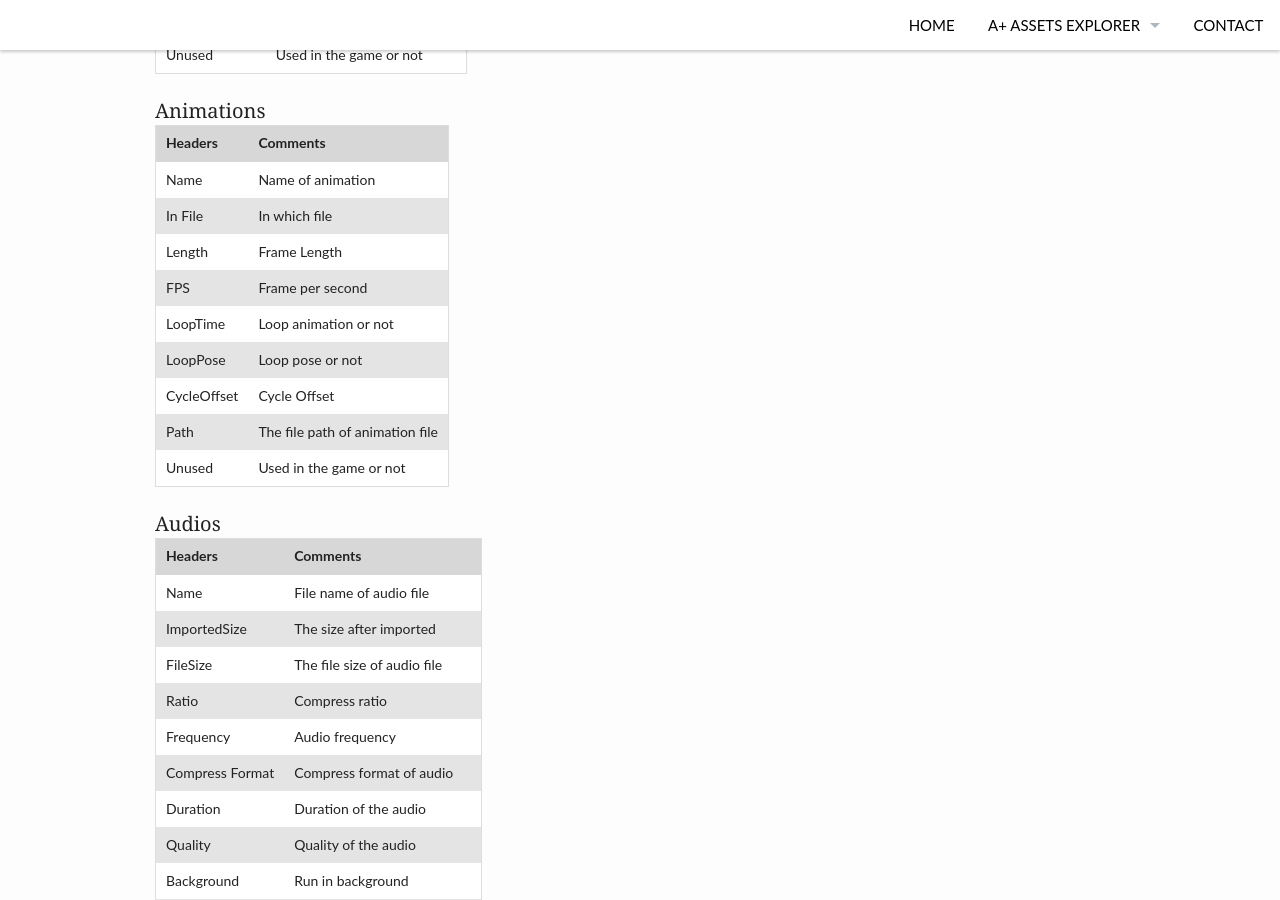
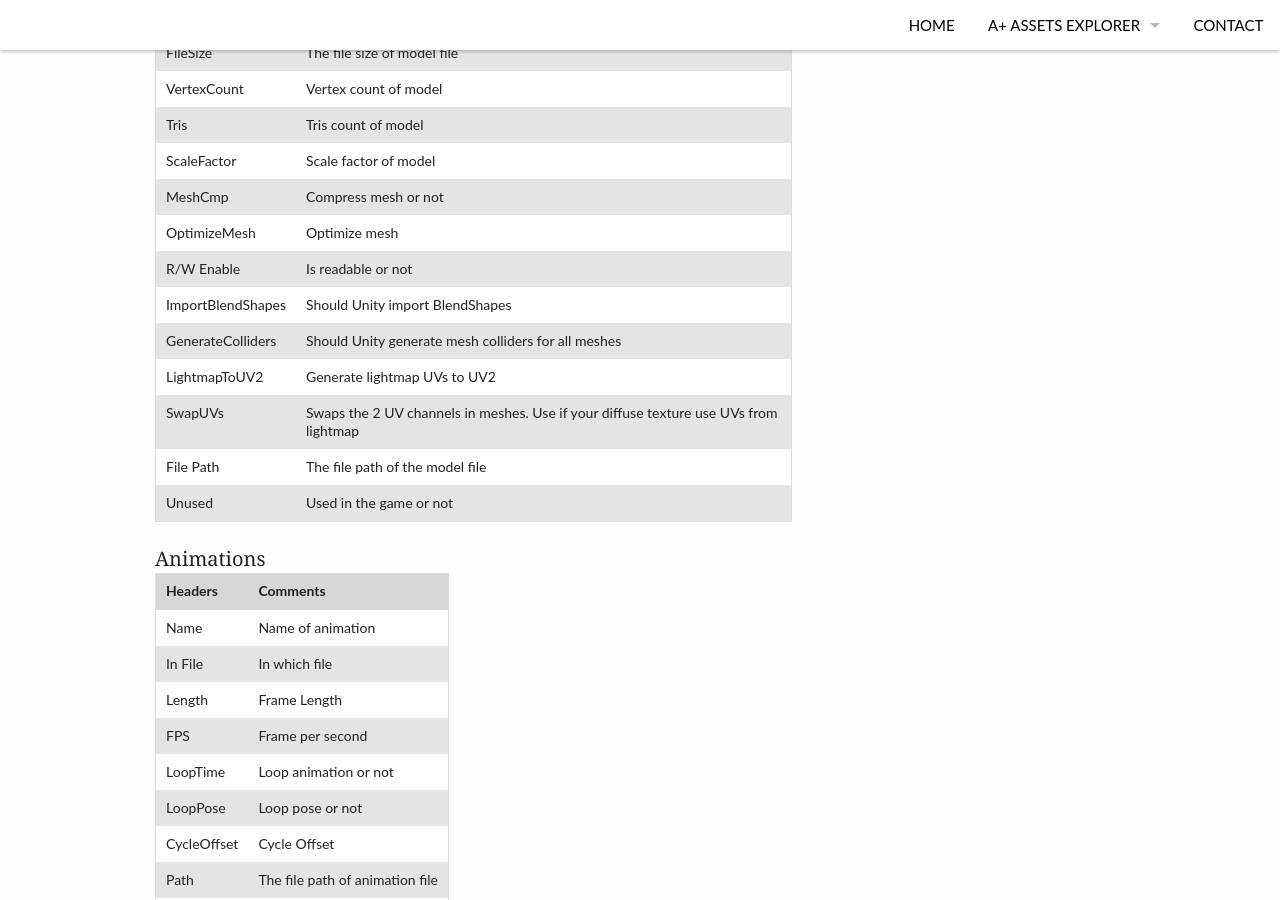
Before and after one commit to amloveyweb/amloveyweb.github.io, a Jekyll site: the page built from pages/AssetsExplorer/assetexplorer_manual.md, in a window 1280 px wide and 900 px high, scrolled down 3736 px. Built offline with Jekyll 4.4.1, drawn with Linux system fonts in a browser that asks for light colours; comment, search, counter and statistics services are not loaded; some of the changed text lies outside the part shown.

Commit message:
update manual

```diff
--- a/pages/AssetsExplorer/assetexplorer_manual.md
+++ b/pages/AssetsExplorer/assetexplorer_manual.md
@@ -133,6 +145,11 @@ Tris | Tris count of model
 ScaleFactor | Scale factor of model
 MeshCmp | Compress mesh or not
 OptimizeMesh | Optimize mesh
+R/W Enable | Is readable or not
+ImportBlendShapes | Should Unity import BlendShapes
+GenerateColliders | Should Unity generate mesh colliders for all meshes
+LightmapToUV2 | Generate lightmap UVs to UV2
+SwapUVs | Swaps the 2 UV channels in meshes. Use if your diffuse texture use UVs from lightmap
 File Path | The file path of the model file
 Unused | Used in the game or not
 
@@ -222,6 +239,7 @@ Unused | Used in the game or not
 ### Known Issues
 
 * Assets Explorer will not refresh data automatically sometimes after click `play` button or you change your scripts. Re-open the Assets Explor is a workaround for this issue for now.
+* Sometime, cache will broken by unexcepted operation and Assets Explorer will not display data. `Refresh cache data` will slove the issue.
 
 </div><!-- /.medium-8.columns -->
 </div><!-- /.row -->
```
Also changed, not shown: other parts of pages/AssetsExplorer/assetexplorer_manual.md (+13 -1 lines).
